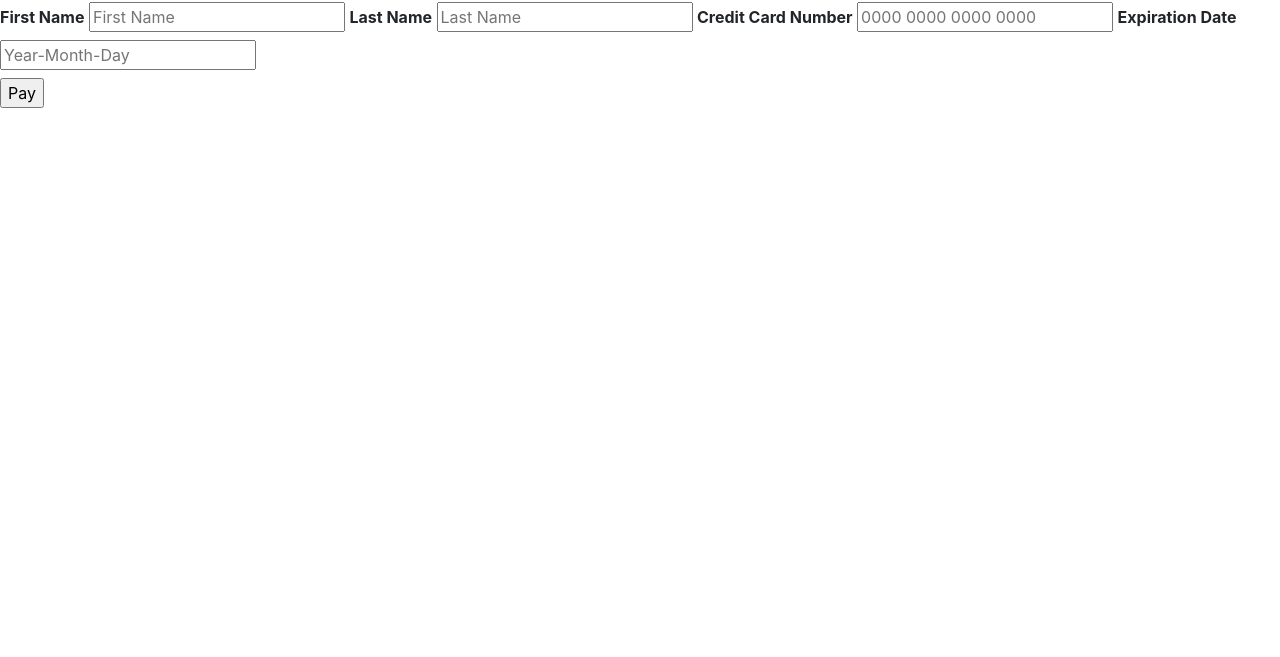
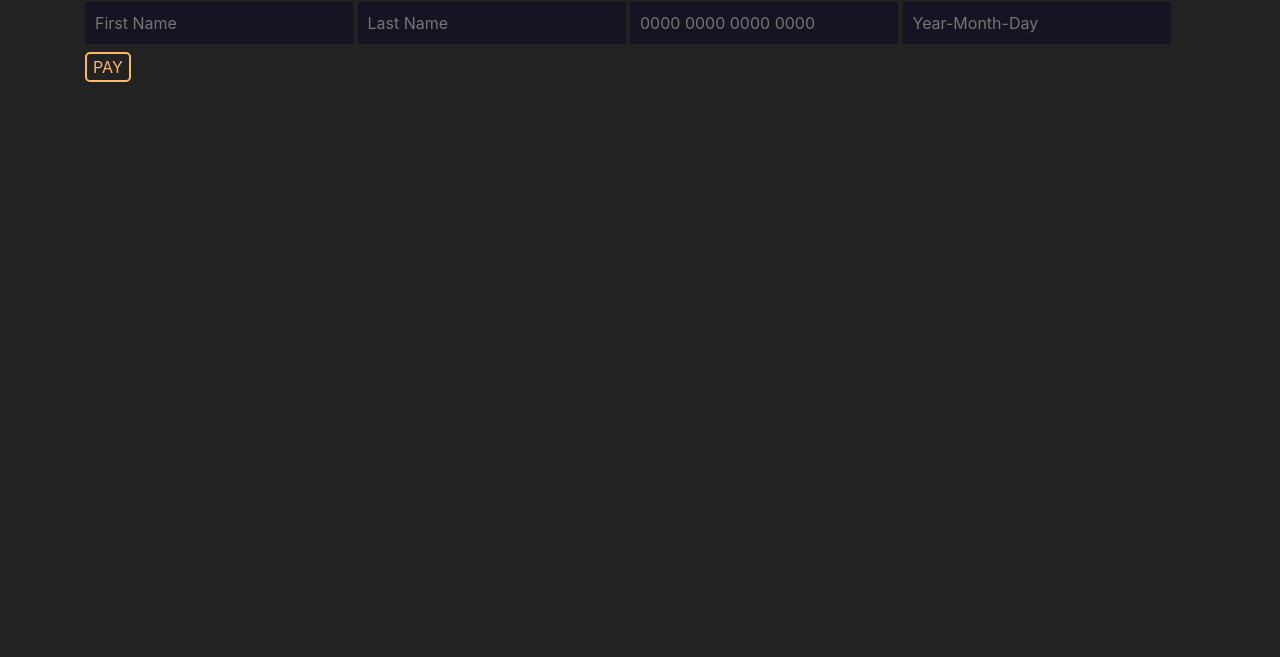
Before and after one commit to tisuela/fabflix, a plain HTML site: page WebContent/payment.html in a window 1280 px wide. Shown: the part 143-800 px from the top of the page. Drawn offline with nearby package versions, Linux system fonts and the light colour scheme.

Commit message:
dark theme

```diff
--- /dev/null
+++ b/WebContent/dark-form.css
@@ -0,0 +1,37 @@
+
+
+form input[type=text] {
+    background-color: #161422;
+    border: transparent;
+    border: 8px solid #161422;
+    color: white;
+}
+
+
+
+html, body {
+    height: 100%;
+    width: 100%;
+    margin: 0;
+    background-color: #222222;
+    color: white;
+}
+
+
+input[type=submit]{
+
+    color: #ffb667; /* Text color */
+    background-color: transparent; /* Remove background color */
+    border: 2px solid #ffb667; /* Border thickness, line style, and color */
+    border-radius: 5px; /* Adds curve to border corners */
+    text-transform: uppercase; /* Make letters uppercase */
+
+}
+
+input[type=submit]:hover{
+    color: #fffb00;
+}
+
+a {
+    color: #ffb667;
+}
--- a/WebContent/main-page.css
+++ b/WebContent/dark-search.css
@@ -1,38 +1,6 @@
-.autocomplete-suggestions { border: 1px solid #222222; background: #161616; overflow: auto; color: white;
-}
-.autocomplete-suggestion { padding: 2px 5px; white-space: nowrap; overflow: hidden; }
-.autocomplete-selected { background: #000000; }
-.autocomplete-suggestions strong { font-weight: normal; color: #ffb667; }
-.autocomplete-group { padding: 2px 5px; }
-.autocomplete-group strong { display: block; border-bottom: 1px solid #000;}
 
 
-
-.container {
-    height: 20%;
-    width: 100%;
-    display: flex;
-    justify-content: center;
-    align-items: center;
-}
-
-.autocomplete-searchbox {
-	height: 50px;
-	width: 600px;
-    background-color: #161422;
-}
-
-.autocomplete-searchbox:focus {
-    background-color: #161422;
-    color: white;
-}
-
-
-input.autocomplete {
-    background-color: black;
-}
-
-.search-form input[type=text] {
+form input[type=text] {
     background-color: #161422;
     border: transparent;
     border: 8px solid #161422;
@@ -87,3 +55,37 @@ a:hover {
 a {
     color: #ffb667;
 }
+
+.autocomplete-suggestions { border: 1px solid #222222; background: #161616; overflow: auto; color: white;
+}
+.autocomplete-suggestion { padding: 2px 5px; white-space: nowrap; overflow: hidden; }
+.autocomplete-selected { background: #000000; }
+.autocomplete-suggestions strong { font-weight: normal; color: #ffb667; }
+.autocomplete-group { padding: 2px 5px; }
+.autocomplete-group strong { display: block; border-bottom: 1px solid #000;}
+
+
+
+.container {
+    height: 20%;
+    width: 100%;
+    display: flex;
+    justify-content: center;
+    align-items: center;
+}
+
+.autocomplete-searchbox {
+    height: 50px;
+    width: 600px;
+    background-color: #161422;
+}
+
+.autocomplete-searchbox:focus {
+    background-color: #161422;
+    color: white;
+}
+
+
+input.autocomplete {
+    background-color: black;
+}
--- /dev/null
+++ b/WebContent/dark-table.css
@@ -0,0 +1,44 @@
+
+
+html, body {
+    height: 100%;
+    width: 100%;
+    margin: 0;
+    background-color: #222222;
+    color: white;
+}
+
+
+
+h4 {
+    margin: 15px;
+}
+
+label {
+    width: 30%;
+    margin: 8px 0;
+    box-sizing: border-box;
+    color: white;
+}
+
+
+input[type=submit],
+input[type=button]{
+
+    color: #ffb667; /* Text color */
+    background-color: transparent; /* Remove background color */
+    border: 2px solid #ffb667; /* Border thickness, line style, and color */
+    border-radius: 5px; /* Adds curve to border corners */
+    text-transform: uppercase; /* Make letters uppercase */
+
+}
+
+input[type=submit]:hover,
+input[type=button]:hover,
+a:hover {
+    color: #fffb00;
+}
+
+a {
+    color: #ffb667;
+}
--- a/WebContent/payment.html
+++ b/WebContent/payment.html
@@ -6,36 +6,43 @@
     <meta name="viewport"
           content="width=device-width, initial-scale=1, shrink-to-fit=no">
 
+    <!-- Bootstrap -->
+    <script src="https://cdnjs.cloudflare.com/ajax/libs/popper.js/1.12.9/umd/popper.min.js"></script>
+    <script src="https://maxcdn.bootstrapcdn.com/bootstrap/4.0.0/js/bootstrap.min.js"></script>
+
     <!-- Bootstrap CSS -->
     <link rel="stylesheet" href="https://maxcdn.bootstrapcdn.com/bootstrap/4.0.0/css/bootstrap.min.css"
           integrity="sha384-Gn5384xqQ1aoWXA+058RXPxPg6fy4IWvTNh0E263XmFcJlSAwiGgFAW/dAiS6JXm" crossorigin="anonymous">
+
+    <!-- include our own css -->
+    <link rel="stylesheet" href="dark-form.css">
 
     <title>Payment</title>
 </head>
 <body>
 
+
+<div class="header">
     <h1>Payment</h1>
     <h3 id="payment_header"></h3>
+</div>
 
+<div class="container">
     <form id="payment_form" method="post" action="#">
 
 
-    <label><b>First Name</b></label>
         <label>
             <input name="firstName" placeholder="First Name" type="text">
         </label>
 
-    <label><b>Last Name</b></label>
         <label>
             <input name="lastName" placeholder="Last Name" type="text">
         </label>
 
-    <label><b>Credit Card Number</b></label>
         <label>
             <input name="creditCardNumber" placeholder="0000 0000 0000 0000" type="text">
         </label>
 
-    <label><b>Expiration Date</b></label>
         <label>
             <input name="expirationDate" placeholder="Year-Month-Day" type="text">
         </label>
@@ -45,8 +52,7 @@
         <input type="submit" value="Pay">
     </form>
     <div id="payment_error_message"></div>
-
-<br>
+</div>
 
 
 
@@ -54,9 +60,7 @@
 <!-- include jQuery-->
 <script src="https://ajax.googleapis.com/ajax/libs/jquery/3.2.1/jquery.min.js"></script>
 
-<!-- Bootstrap -->
-<script src="https://cdnjs.cloudflare.com/ajax/libs/popper.js/1.12.9/umd/popper.min.js"></script>
-<script src="https://maxcdn.bootstrapcdn.com/bootstrap/4.0.0/js/bootstrap.min.js"></script>
+
 <!-- include our own JS file -->
 <script src="./payment.js"></script>
 </body>
```
Also changed, not shown: WebContent/cart.html (+4 -1 lines), WebContent/confirmation.html (+4 -1 lines), WebContent/index.html (+3 -0 lines), WebContent/login.html (+24 -6 lines), WebContent/main-page.html (+1 -1 lines), WebContent/single-movie.html (+5 -2 lines), WebContent/single-star.html (+6 -3 lines). Lines whose indentation alone changed are shown as unchanged.
